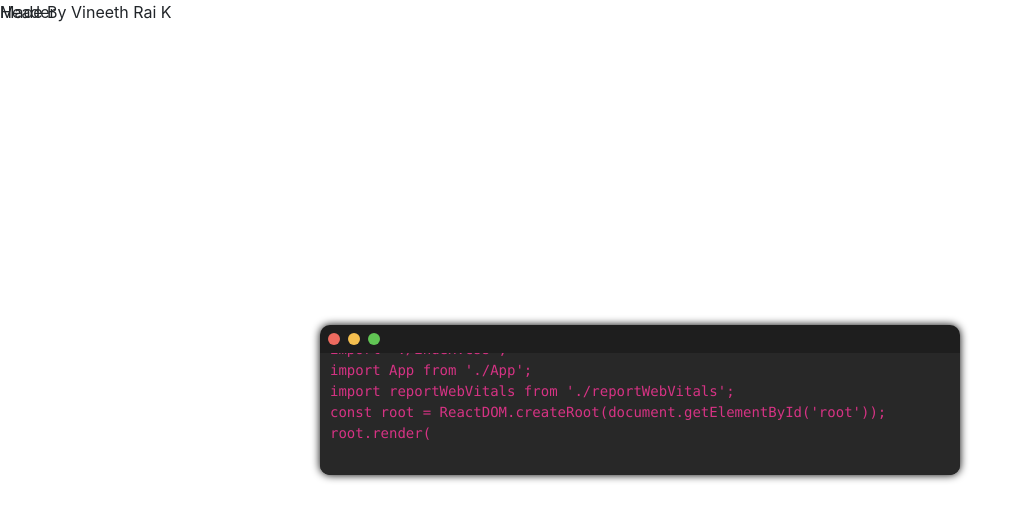
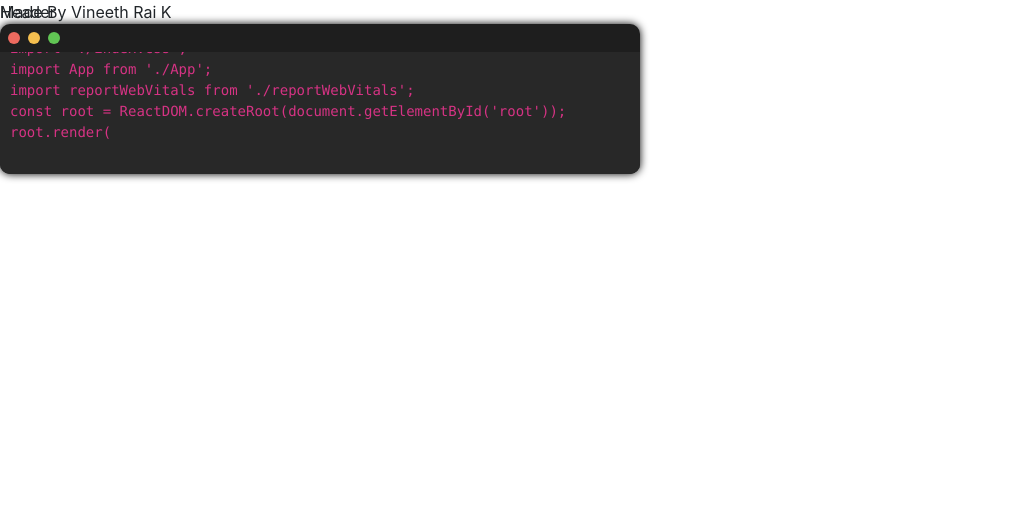
Before and after one commit to vineethraik/vrk-creations-site, a React (Create React App) app: page /site/ in a window 1280 px wide. Shown: the top 520 px of the page, without its empty margins (0-1030 px from the left). Built offline with nearby package versions, Linux system fonts and the light colour scheme.

Commit message:
changed css positioning to make it general purpose

```diff
--- a/src/common/BuildingState/BuildingState.js
+++ b/src/common/BuildingState/BuildingState.js
@@ -87,7 +87,7 @@ export default function BuildingState({
 
   return (
     <div
-      className={`d-flex position-absolute flex-column building__state ${containerClassName}`}
+      className={`d-flex flex-column building__state ${containerClassName}`}
       style={containerStyle}
     >
       <div className="d-flex building__state__action__bar">
--- a/src/common/BuildingState/BuildingState.scss
+++ b/src/common/BuildingState/BuildingState.scss
@@ -1,9 +1,6 @@
 .building__state {
   background: #1e1e1e;
   color: #cccccc;
-  top: 50%;
-  left: 50%;
-  transform: translate(-50%, -50%);
   min-width: 50%;
   min-height: 150px;
   width: 50%;
```
